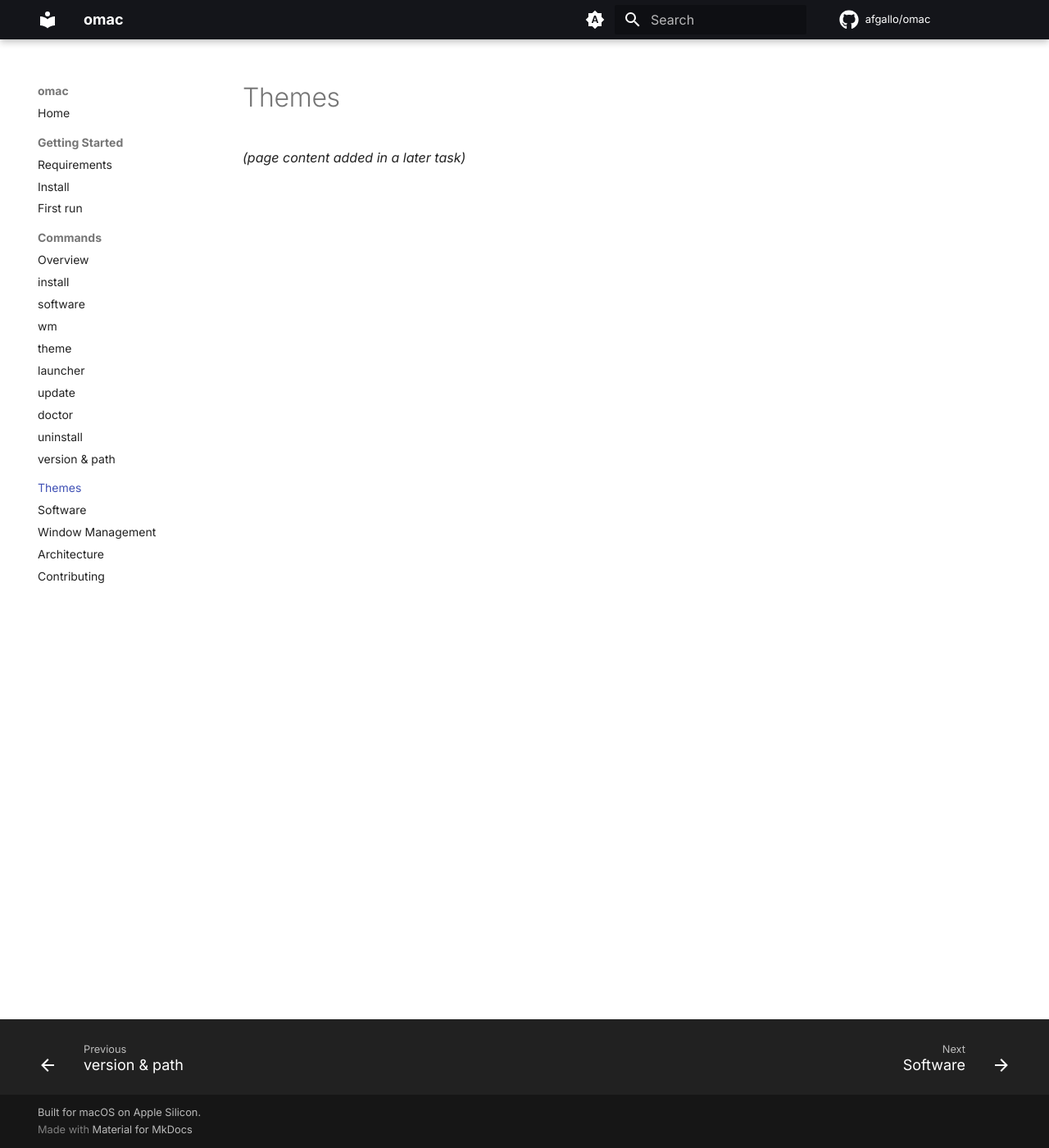
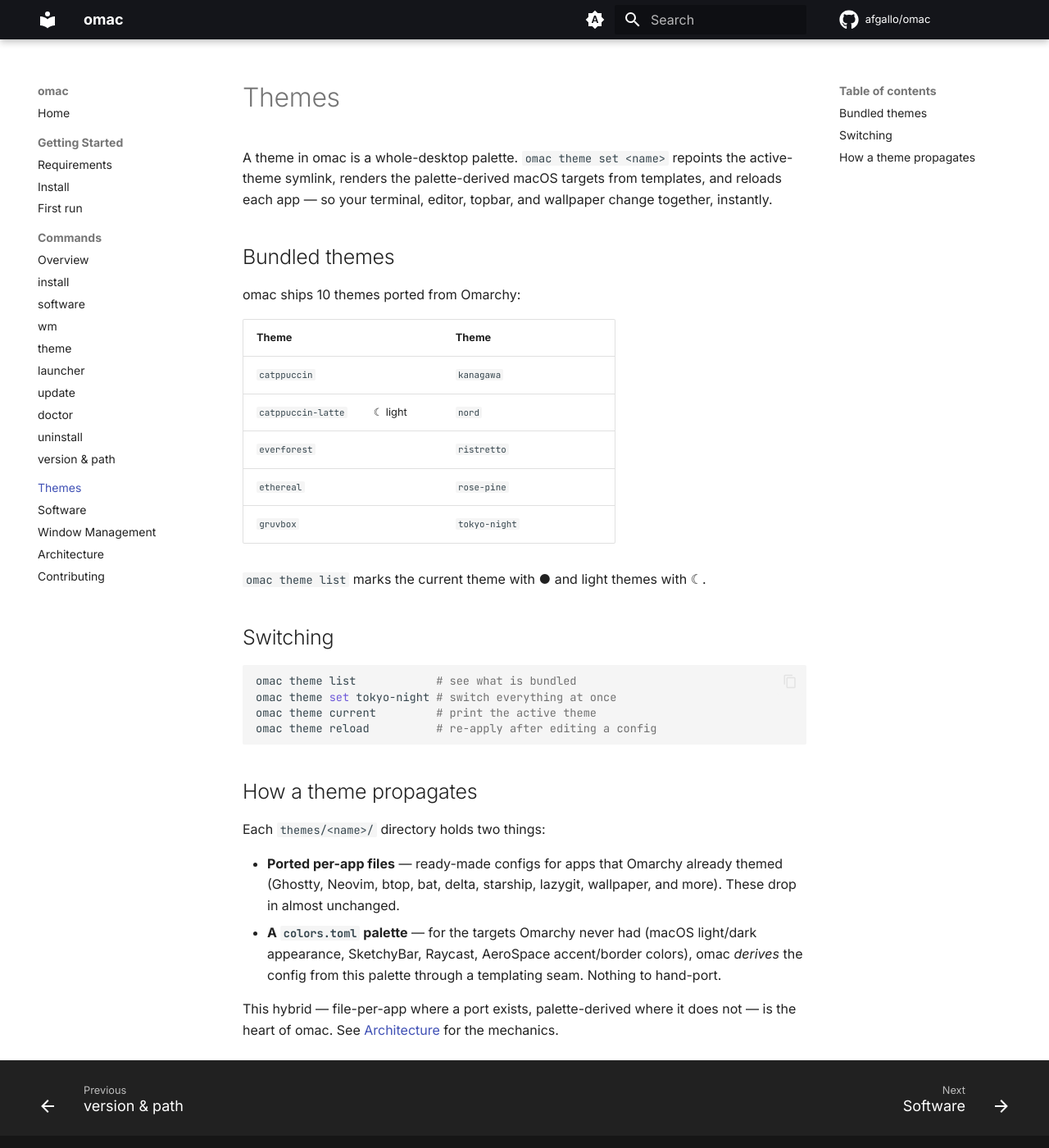
Before and after one commit to afgallo/omac, an MkDocs documentation site: the page built from docs/themes/index.md, in a window 1280 px wide and 1400 px high. Shown: the whole window at 82% size. Built offline with MkDocs 1.6.1 and Material for MkDocs 9.7.7, drawn with Linux system fonts in a browser that asks for light colours; comment, search, counter and statistics services are not loaded.

Commit message:
docs(site): themes page

````diff
--- a/docs/themes/index.md
+++ b/docs/themes/index.md
@@ -1,3 +1,42 @@
 # Themes
 
-*(page content added in a later task)*
+A theme in omac is a whole-desktop palette. `omac theme set <name>` repoints the active-theme
+symlink, renders the palette-derived macOS targets from templates, and reloads each app — so your
+terminal, editor, topbar, and wallpaper change together, instantly.
+
+## Bundled themes
+
+omac ships 10 themes ported from Omarchy:
+
+| Theme | | Theme | |
+|---|---|---|---|
+| `catppuccin` | | `kanagawa` | |
+| `catppuccin-latte` | ☾ light | `nord` | |
+| `everforest` | | `ristretto` | |
+| `ethereal` | | `rose-pine` | |
+| `gruvbox` | | `tokyo-night` | |
+
+`omac theme list` marks the current theme with ● and light themes with ☾.
+
+## Switching
+
+```bash
+omac theme list            # see what is bundled
+omac theme set tokyo-night # switch everything at once
+omac theme current         # print the active theme
+omac theme reload          # re-apply after editing a config
+```
+
+## How a theme propagates
+
+Each `themes/<name>/` directory holds two things:
+
+- **Ported per-app files** — ready-made configs for apps that Omarchy already themed (Ghostty,
+  Neovim, btop, bat, delta, starship, lazygit, wallpaper, and more). These drop in almost
+  unchanged.
+- **A `colors.toml` palette** — for the targets Omarchy never had (macOS light/dark appearance,
+  SketchyBar, Raycast, AeroSpace accent/border colors), omac *derives* the config from this
+  palette through a templating seam. Nothing to hand-port.
+
+This hybrid — file-per-app where a port exists, palette-derived where it does not — is the heart
+of omac. See [Architecture](../architecture/index.md#the-theme-seam) for the mechanics.
````
